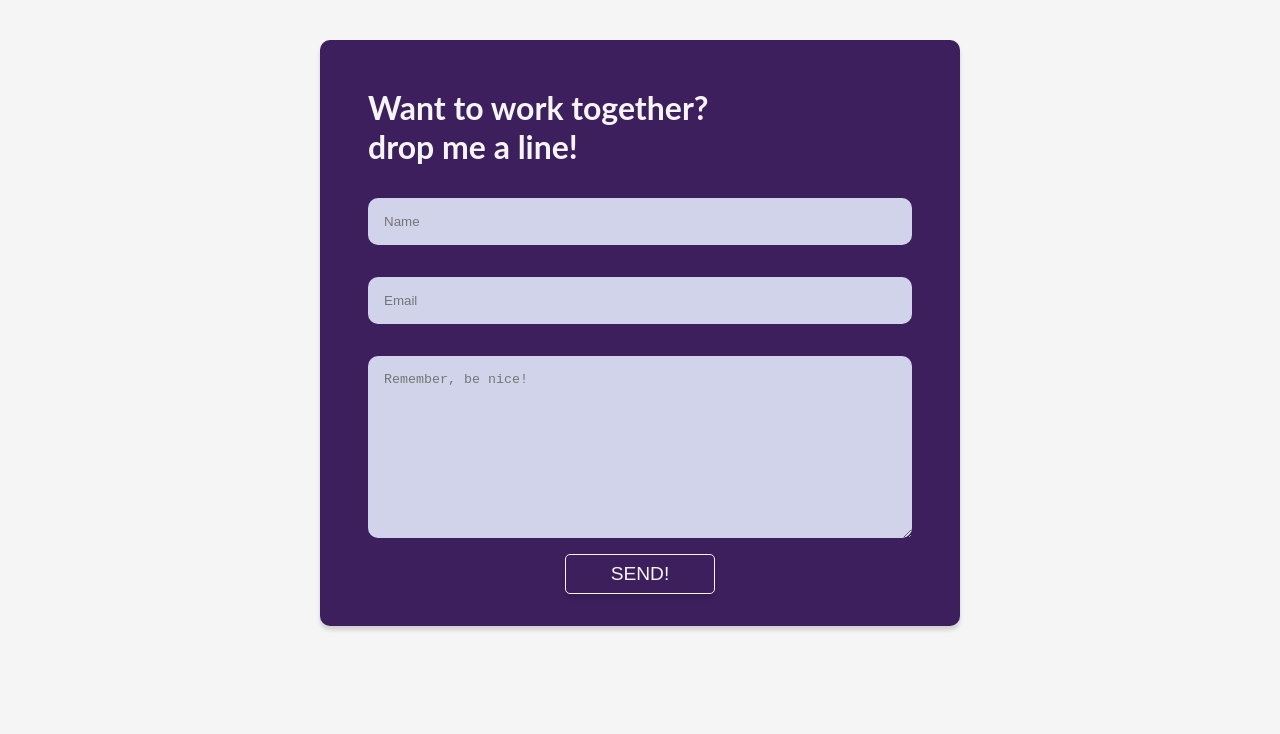
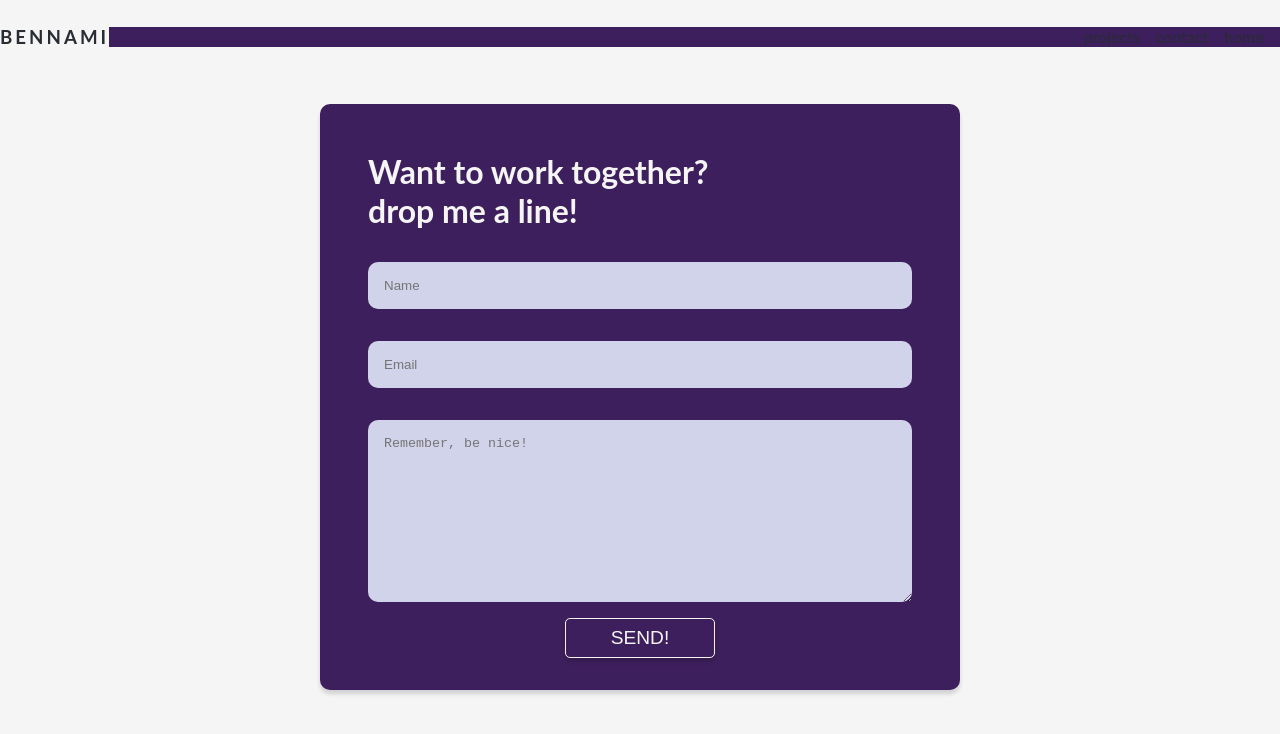
Before and after one commit to bennami/react-landing-page, a React (Create React App) app: page /contact in a window 1280 px wide. Shown: the top 734 px of the page. Built offline with nearby package versions, Linux system fonts and the light colour scheme.

Commit message:
some cleanup and adding pages folder

```diff
--- a/src/Assets/css/homepage.css
+++ b/src/Assets/css/homepage.css
@@ -167,8 +167,6 @@ form{
     color: whitesmoke;
     padding: 2rem;
 }
-
-
 @media only screen and (max-width: 768px){
 
     .intro-text{
--- a/src/components/thanks.js
+++ b/src/components/thanks.js
@@ -1,4 +1,4 @@
-import React,{useState} from "react";
+import React from "react";
 import {useParams, useHistory} from "react-router-dom";
 
 const Thanks = () =>{
@@ -14,7 +14,6 @@ const Thanks = () =>{
             <p>you joined <strong>{history.location.state}</strong></p>
         </React.Fragment>
     )
-
 };
 
 export default Thanks;
--- a/src/components/contact.js
+++ b/src/pages/contact.js
@@ -1,9 +1,11 @@
 import React,{useState} from "react";
+import Nav from "../components/nav";
 
 
 const Contact = () =>{
     return(
         <React.Fragment>
+         <Nav/>
             <div className="contact">
             <h2>Want to work together? <br/> drop me a line!</h2>
 
--- a/src/components/main.js
+++ b/src/pages/main.js
@@ -4,8 +4,8 @@ import example from "../img/Screenshot 2020-04-09 at 15.48.29.png"
 import eyes from "../img/eyes.svg"
 import arrow from "../img/arrow.svg"
 import {Link, useHistory} from "react-router-dom";
-import  '../Assets/css/homepage.css';
-import Nav from "./nav";
+import '../Assets/css/homepage.css';
+import Nav from "../components/nav";
 
 const Main = () =>{
     const [joined,setjoined] = useState("");
--- a/src/components/projects.js
+++ b/src/pages/projects.js
@@ -8,7 +8,7 @@ import work6 from '../img/work6.gif'
 import work7 from '../img/work7.png'
 import work8 from '../img/work8.png'
 import work9 from '../img/work8.jpg'
-import Nav from "./nav";
+import Nav from "../components/nav";
 import "../Assets/css/projects.css"
 
 
--- a/src/routes.js
+++ b/src/routes.js
@@ -3,11 +3,11 @@ import {Switch, Route} from 'react-router-dom';
 
 
 
-import Main from "./components/main";
-import Contact from "./components/contact";
+import Main from "./pages/main";
+import Contact from "./pages/contact";
 import Thanks from "./components/thanks";
 import Cv from "./components/cv";
-import Projects from "./components/projects";
+import Projects from "./pages/projects";
 
 const Routes = () =>{
     return(
```
Also changed, not shown: src/Assets/css/nav.css (+0 -20 lines), src/components/stylesheet.js (deleted, +0 -11 lines).
